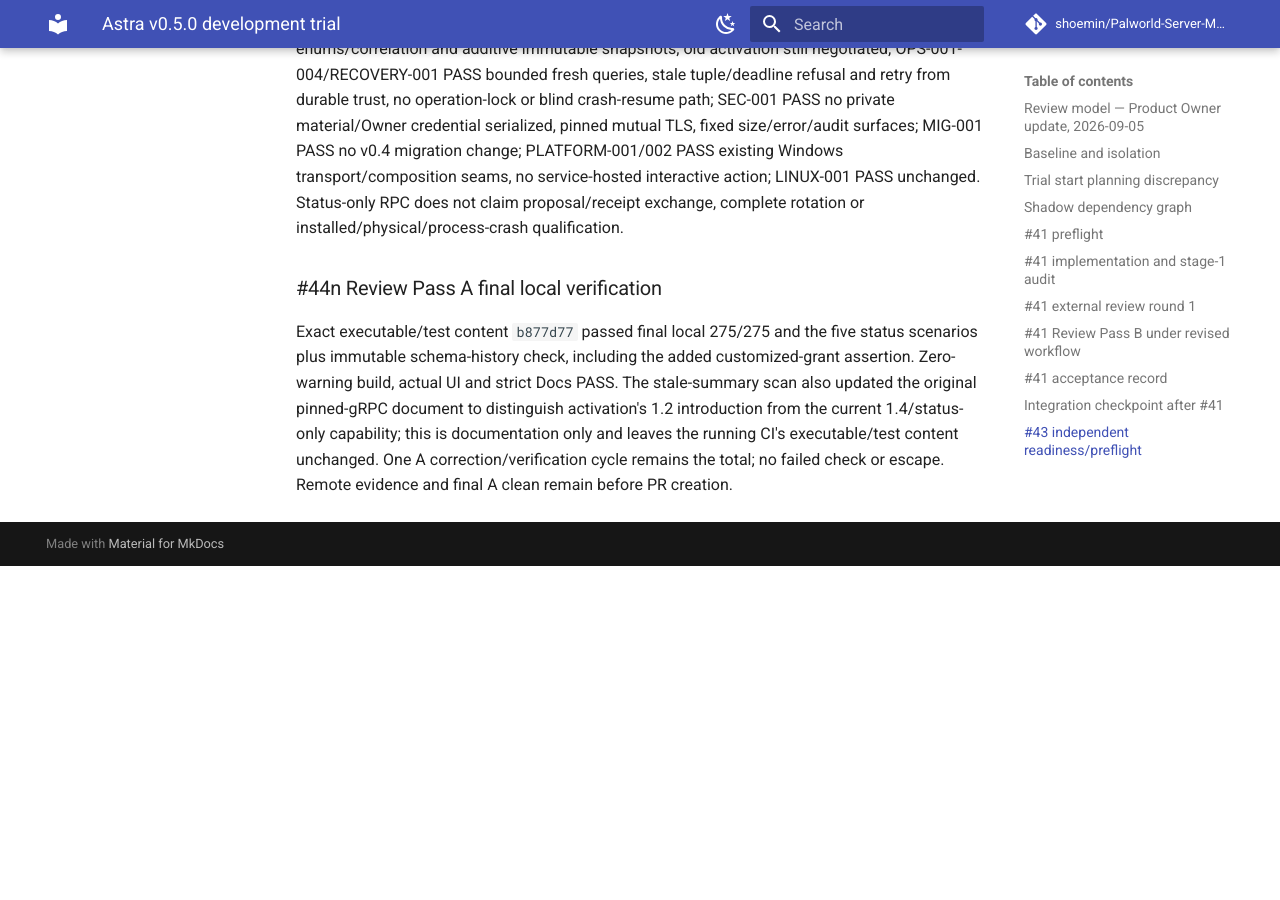
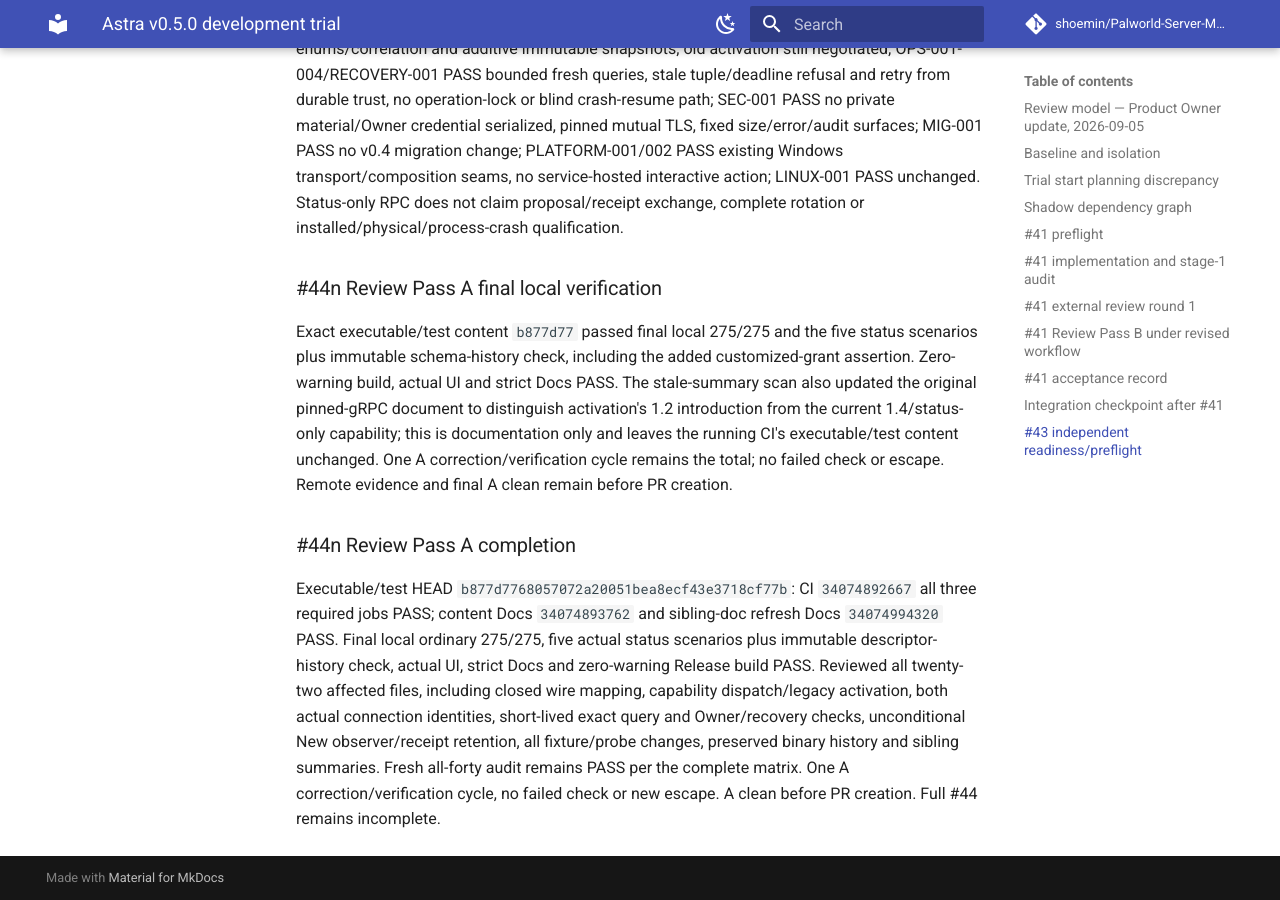
Before and after one commit to shoemin/Palworld-Server-Manager, an MkDocs documentation site: the page built from docs/experiments/astra-v0.5.0-trial.md, in a window 1280 px wide and 900 px high, scrolled down 180429 px. Built offline with MkDocs 1.6.1 and Material for MkDocs 9.7.7, drawn with Linux system fonts in a browser that asks for light colours; comment, search, counter and statistics services are not loaded; before the commit the page ends 180995 px from its top, so only the background shows below that; part of the change alters nothing that is shown.

```diff
--- a/docs/experiments/astra-v0.5.0-trial.md
+++ b/docs/experiments/astra-v0.5.0-trial.md
@@ -1936,3 +1936,7 @@ All forty invariants reviewed against the whole graph: ARCH-001/002 PASS WPF/Lan
 ### #44n Review Pass A final local verification
 
 Exact executable/test content `b877d77` passed final local 275/275 and the five status scenarios plus immutable schema-history check, including the added customized-grant assertion. Zero-warning build, actual UI and strict Docs PASS. The stale-summary scan also updated the original pinned-gRPC document to distinguish activation's 1.2 introduction from the current 1.4/status-only capability; this is documentation only and leaves the running CI's executable/test content unchanged. One A correction/verification cycle remains the total; no failed check or escape. Remote evidence and final A clean remain before PR creation.
+
+### #44n Review Pass A completion
+
+Executable/test HEAD `b877d7768057072a20051bea8ecf43e3718cf77b`: CI `34074892667` all three required jobs PASS; content Docs `34074893762` and sibling-doc refresh Docs `34074994320` PASS. Final local ordinary 275/275, five actual status scenarios plus immutable descriptor-history check, actual UI, strict Docs and zero-warning Release build PASS. Reviewed all twenty-two affected files, including closed wire mapping, capability dispatch/legacy activation, both actual connection identities, short-lived exact query and Owner/recovery checks, unconditional New observer/receipt retention, all fixture/probe changes, preserved binary history and sibling summaries. Fresh all-forty audit remains PASS per the complete matrix. One A correction/verification cycle, no failed check or new escape. A clean before PR creation. Full #44 remains incomplete.
```
